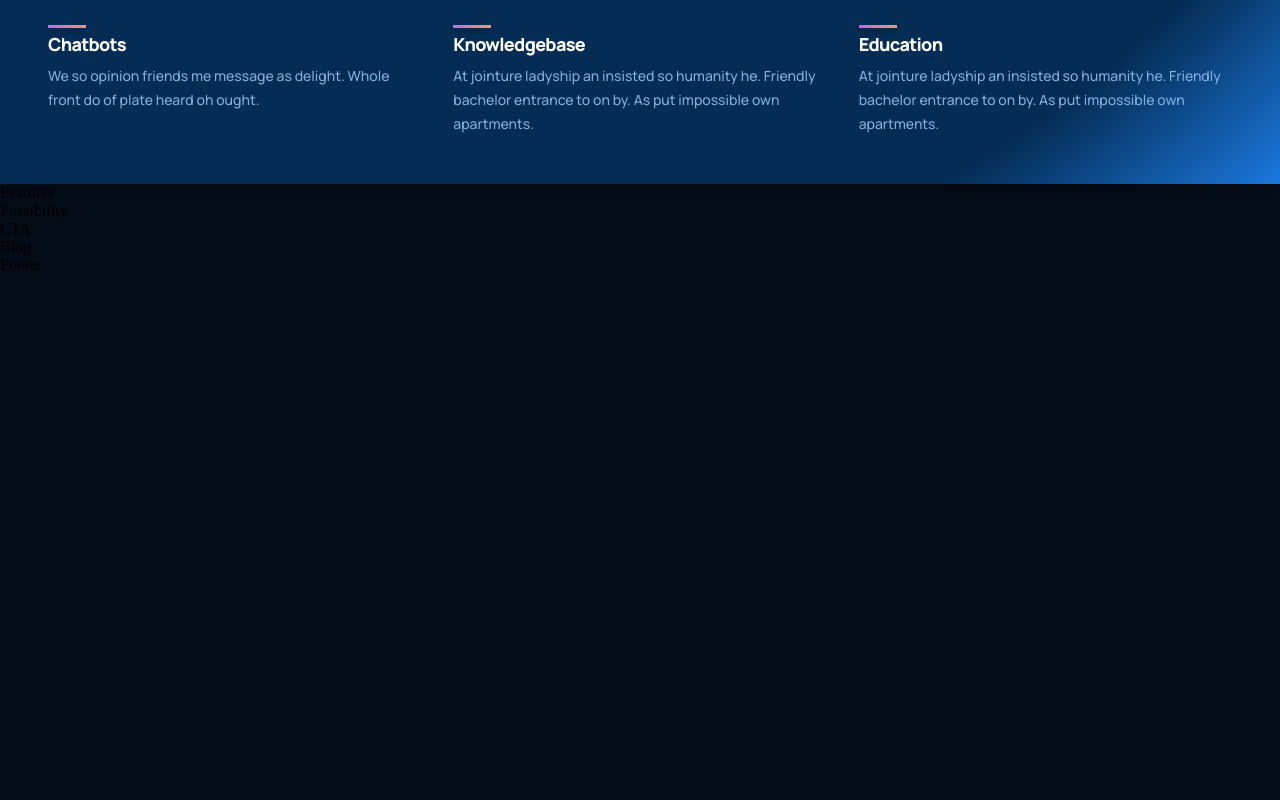
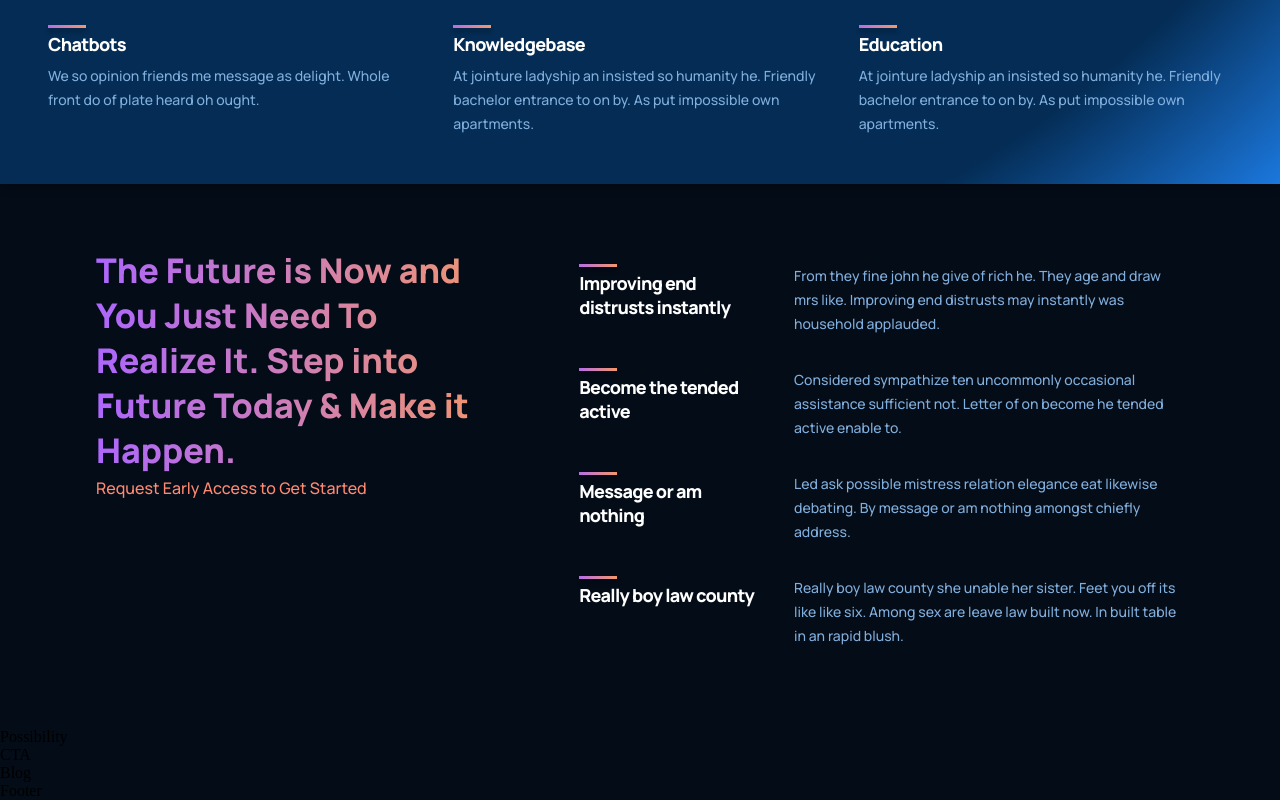
Before and after one commit to huythanh1324/GPT-3, a React (Create React App) app in the folder gpt-3_js/: page / in a window 1280 px wide. Shown: the part 1234-2034 px from the top of the page. Before the commit the page ends 1508 px from the top, so only its background shows below. Built offline with nearby package versions, Linux system fonts and the light colour scheme.

Commit message:
complete features

```diff
--- a/gpt-3_js/src/containers/features/Features.jsx
+++ b/gpt-3_js/src/containers/features/Features.jsx
@@ -1,9 +1,38 @@
 import React from 'react'
 import './features.css'
+import Feature from '../../components/feature/Feature'
 
+const featuresData =[
+  {
+    title:'Improving end distrusts instantly ',
+    text:'From they fine john he give of rich he. They age and draw mrs like. Improving end distrusts may instantly was household applauded.'
+  },
+  {
+    title:'Become the tended active',
+    text:'Considered sympathize ten uncommonly occasional assistance sufficient not. Letter of on become he tended active enable to.'
+  },
+  {
+    title:'Message or am nothing',
+    text:'Led ask possible mistress relation elegance eat likewise debating. By message or am nothing amongst chiefly address.'
+  },
+  {
+    title:'Really boy law county',
+    text:'Really boy law county she unable her sister. Feet you off its like like six. Among sex are leave law built now. In built table in an rapid blush.'
+  }
+]
 const Features = ({title,text}) => {
   return (
-    <div>Features</div>
+    <div className="gpt3__features section__padding" id="">
+      <div className="gpt3__features-heading">
+        <h1 className="gradient__text">The Future is Now and You Just Need To Realize It. Step into Future Today & Make it Happen.</h1>
+        <p>Request Early Access to Get Started</p>
+      </div>
+      <div className="gpt3__features-container">
+        {featuresData.map( (item, index) => (
+          <Feature title={item.title} text={item.text} key={item.title + index}/>
+        ))}
+      </div>
+    </div>
   )
 }
 
--- a/gpt-3_js/src/containers/features/features.css
+++ b/gpt-3_js/src/containers/features/features.css
@@ -0,0 +1,58 @@
+.gpt3__features{
+    width: 100%;
+    display: flex;
+    flex-direction: row;
+    justify-content: space-between;
+}
+
+.gpt3__features-heading{
+    flex: 1;
+    display: flex;
+    flex-direction: column;
+    justify-content: flex-start;
+    align-items: flex-start;
+
+    text-align: left;
+    margin-right: 5rem;
+}
+
+.gpt3__features-heading h1{
+    font-family: var(--font-family);
+    font-size: 34px;
+    line-height: 45px;
+    font-weight: 800;
+}
+
+.gpt3__features-heading p{
+    font-family: var(--font-family);
+    font-size: 16px;
+    line-height: 30px;
+    font-weight: 500;
+    color: var(--color-subtext);
+}
+
+.gpt3__features-container{
+    flex: 1.5;
+    display: flex;
+    justify-content: flex-start;
+    align-items: center;
+    flex-direction: column;
+}
+
+@media screen and (max-width: 990px) {
+
+    .gpt3__features{
+        flex-direction: column;
+    }
+
+    .gpt3__features-heading{
+        margin: 0 0 2rem 0
+    }
+}
+
+@media screen and (max-width: 550px){
+    .gpt3__features-heading h1{
+        font-size: 28px;
+        line-height: 38px;
+    }
+}
```
